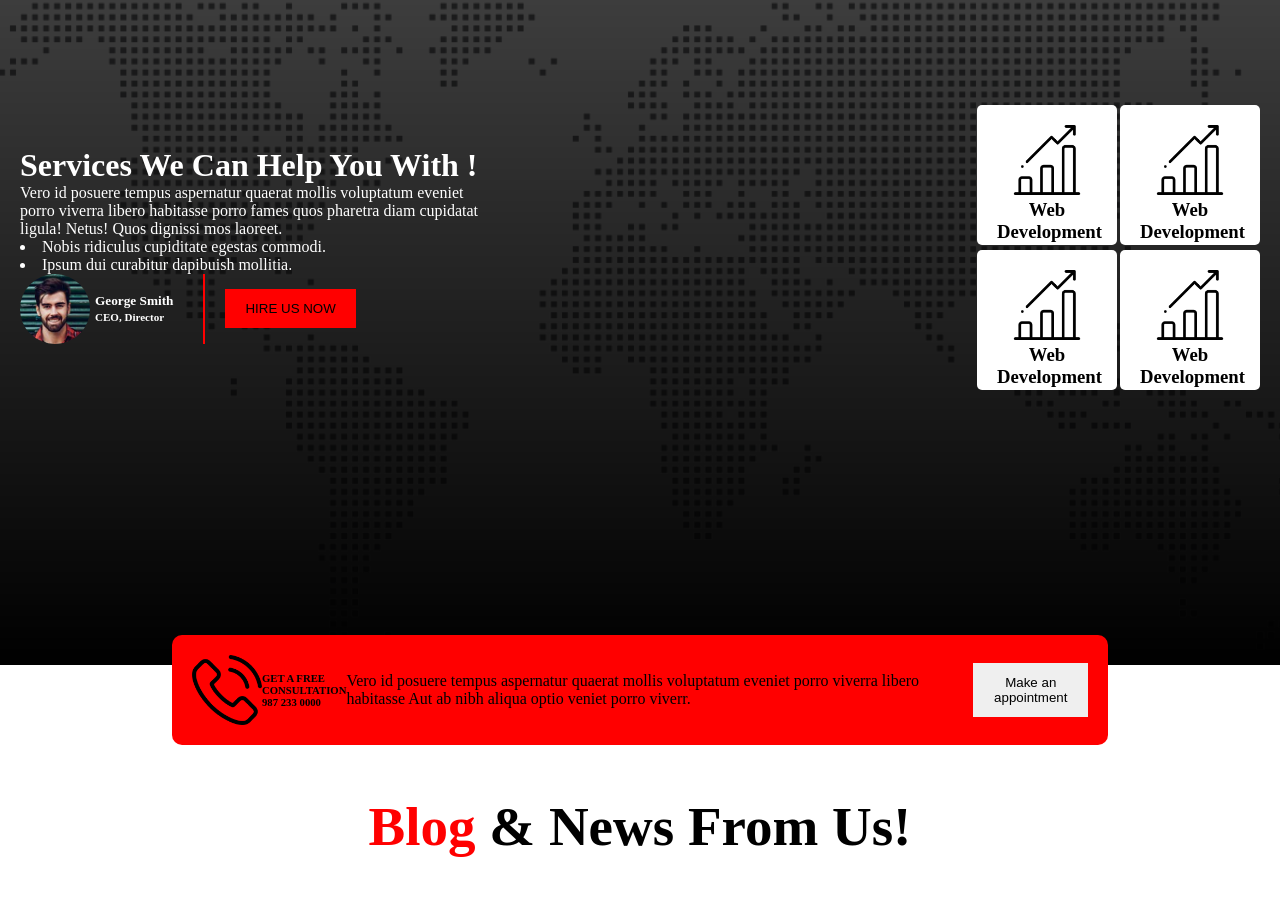
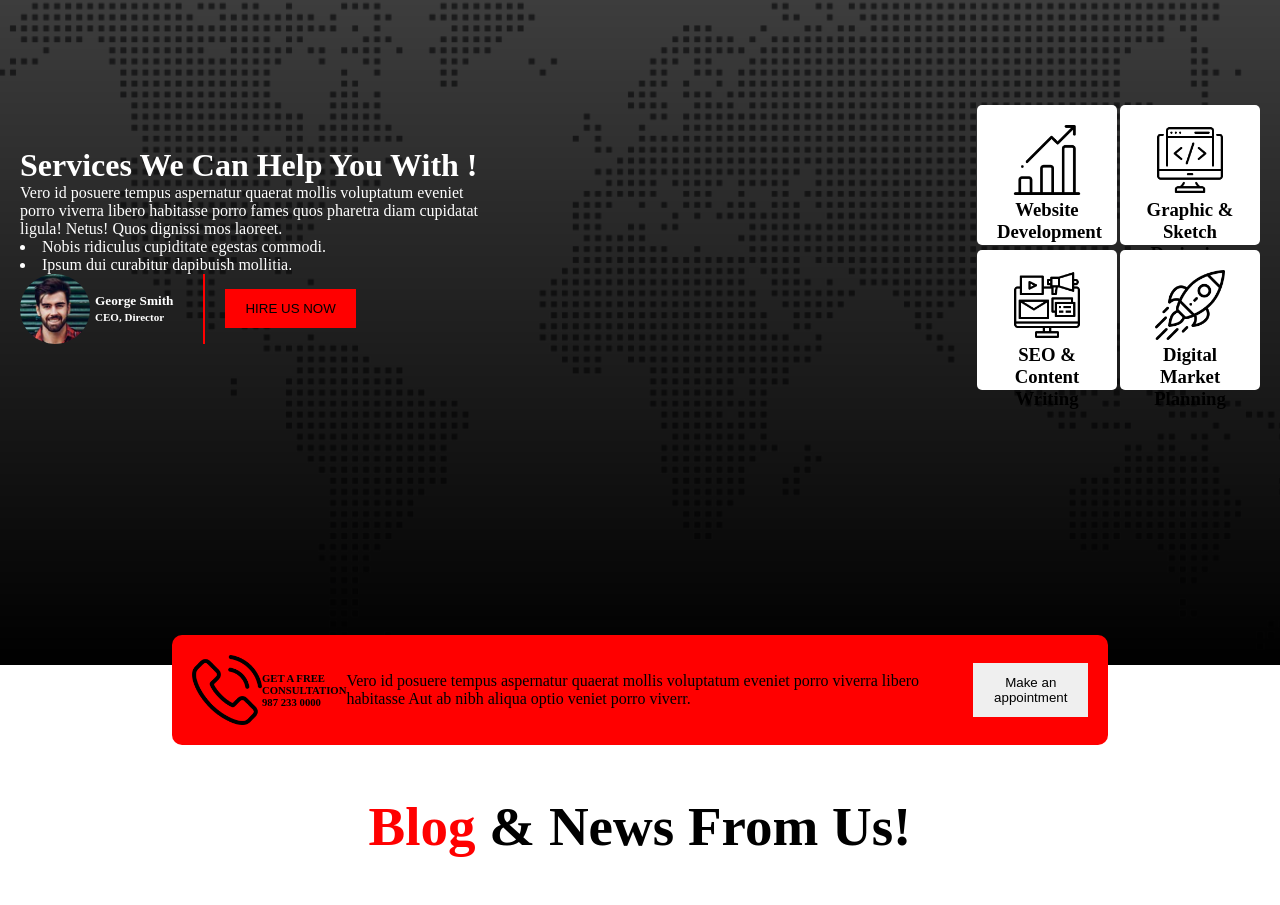
Before and after one commit to ArafaAkter/agency-website-practice, a plain HTML site: page index.html in a window 1280 px wide. Shown: the part 1044-1949 px from the top of the page. Drawn offline with Linux system fonts and the light colour scheme.

Commit message:
service container added

```diff
--- a/index.html
+++ b/index.html
@@ -63,22 +63,22 @@
             <div class="first-two-box">
                 <div class="box">
                     <img class="icon" src="./asset/icons/bar-chart.png">
-                    <h3>Web Development</h3>
+                    <h3>Website Development</h3>
                 </div>
                 <div class="box">
-                    <img class="icon" src="./asset/icons/bar-chart.png">
-                    <h3>Web Development</h3>
+                    <img class="icon" src="./asset/icons/coding.png">
+                    <h3>Graphic & Sketch Designing</h3>
                 </div>
 
             </div>
             <div class="first-two-box">
                 <div class="box">
-                    <img class="icon" src="./asset/icons/bar-chart.png">
-                    <h3>Web Development</h3>
+                    <img class="icon" src="./asset/icons/digital-marketing.png">
+                    <h3>SEO & Content Writing</h3>
                 </div>
                 <div class="box">
-                    <img class="icon" src="./asset/icons/bar-chart.png">
-                    <h3>Web Development</h3>
+                    <img class="icon" src="./asset/icons/startup.png">
+                    <h3>Digital Market Planning</h3>
                 </div>
 
             </div>
```
